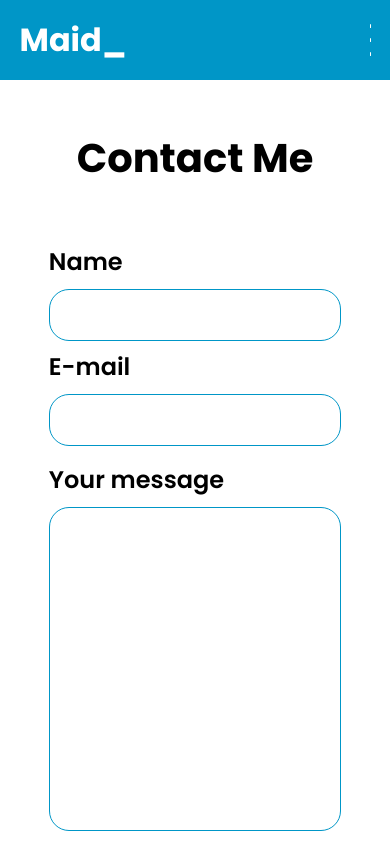
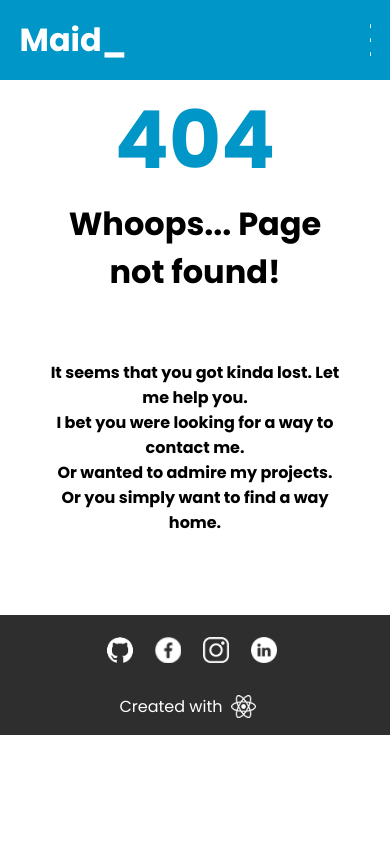
Before and after one commit to AscijA/portfolio, a React (Create React App) app: page / in a window 390 px wide. Shown: the top 844 px of the page. Built offline with nearby package versions, Linux system fonts and the light colour scheme; a web font is replaced by a local one.

Commit message:
ErrorPage minor changes and responsivness added

```diff
--- a/src/App.js
+++ b/src/App.js
@@ -9,8 +9,8 @@ function App() {
   return (
     <Fragment>
       <Navbar />
-      <ContactMe/>
-      {/* <ErrorPage /> */}
+      {/* <ContactMe/> */}
+      <ErrorPage />
       <Footer />
     </Fragment>
   );
--- a/src/pages/ErrorPage/ErrorPage.js
+++ b/src/pages/ErrorPage/ErrorPage.js
@@ -5,8 +5,7 @@ const ErrorPage = () => {
     <section className={classes.sectionContainer}>
       <div className={classes.e404Cont}>
         <h1 className={classes.e404Text}>404</h1>
-        <h1 className={classes.helperText}>Page not found!</h1>
-        <h1 className={classes.helperText}>Whoops!</h1>
+        <h1 className={classes.helperText}>Whoops... Page not found!</h1>
         <p className={classes.message}>
           It seems that you got kinda lost. Let me help you.
           <br />
--- a/src/pages/ErrorPage/ErrorPage.module.css
+++ b/src/pages/ErrorPage/ErrorPage.module.css
@@ -18,6 +18,7 @@ section {
 }
 .helperText {
   font-size: 4.5rem;
+  text-align: center;
   margin: 0;
   margin-bottom: 3rem;
 }
@@ -27,3 +28,27 @@ section {
   font-weight: bold;
   margin-bottom: 5rem;
 }
+@media all and (max-width: 960px) {
+  .e404Text{
+    font-size: 8rem;
+  }
+  .helperText{
+    font-size: 3rem;
+  }
+  .message{
+    font-size: 1.5rem;
+  }
+}
+
+
+@media all and (max-width: 567px) {
+   .e404Text{
+    font-size: 5rem;
+  }
+  .helperText{
+    font-size: 2rem;
+  }
+  .message{
+    font-size: 1rem;
+  }
+}
```
